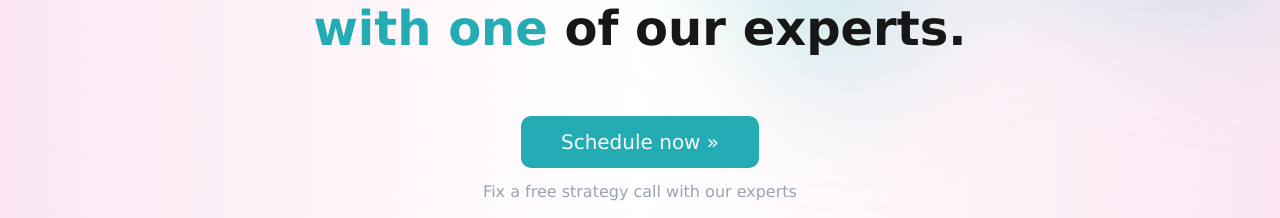
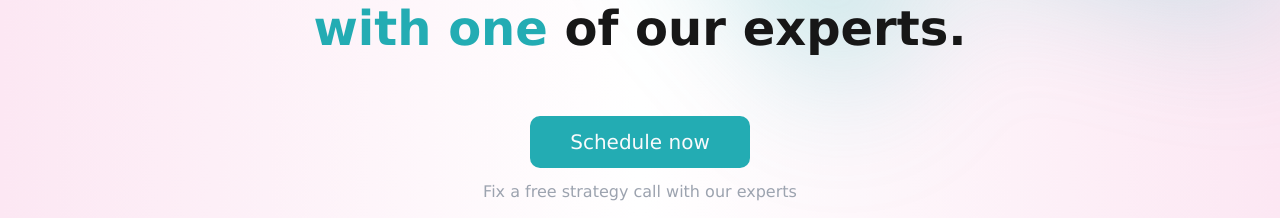
Before and after one commit to amazingfarooqq/sparkcis, a Next.js app: page / in a window 1280 px wide. Shown: the part 6049-6267 px from the top of the page. Built offline with nearby package versions, Linux system fonts and the light colour scheme.

Commit message:
Revert "Update testimonials.tsx"
This reverts commit e081ae71e4218d49243c0c38c07b4b9ba9398caa.

```diff
--- a/src/components/portfolio/testimonials.tsx
+++ b/src/components/portfolio/testimonials.tsx
@@ -1,9 +1,8 @@
 import { Button } from "@/components/ui/button"
-import Link from "next/link"
 
 const testimonials = [
   {
-    text: "Absolutely love this kit guys, you've done an incredible job and it's saved me countless hours in getting my V1 out Keep up the amazing work! ",
+    text: "Absolutely love this kit guys, you've done an incredible job and it's saved me countless hours in getting my V1 out Keep up the amazing work!",
     name: "Joe Perkins",
     role: "Founder",
     company: "Landscape Ventures",
@@ -60,7 +59,7 @@ export function Testimonials() {
           Over 1000+ happy customers
         </h3>
         <div className="relative z-20 mx-auto container grid sm:grid-cols-1 md:grid-cols-2 lg:grid-cols-2 xl:grid-cols-4 gap-8 xl:mt-[82px] mt-16 2xl:px-4 lg:px-10 px-4">
-          {testimonials.map((testimonial, index) => (
+          {testimonials .map((testimonial, index) => (
             <div key={index}>
               <div className="testimonialSectionCard 2xl:h-[482px] border-4 border-gray-500 dark:border-opacity-10 border-opacity-20 rounded-2xl 2xl:p-6 px-4 py-6 h-full">
                 <div className="flex flex-col h-full justify-between">
@@ -110,16 +109,14 @@ export function Testimonials() {
       <section aria-label="Get started for free"
         className="py-12 pb-40 bg-"
       >
-        <h3 className="text-4xl md:text-5xl font-bold mb-4 text-center">
-          Schedule a free <span className="text-primary">consultation <br /> with one </span>
+       <h3 className="text-4xl md:text-5xl font-bold mb-4 text-center">
+       Schedule a free <span className="text-primary">consultation <br /> with one </span>
           of our experts.
         </h3>
         <div className="flex flex-col items-center justify-center mt-16 md:w-auto w-full">
-
-
-          <Link href="/contact">
-            <Button className="text-xl px-10 py-3 h-auto " style={{ borderRadius: "10px" }}>Schedule now »</Button>
-          </Link>
+          <div className=" flex items-center justify-center gap-x-6">
+            <Button className="text-xl px-10 py-3 h-auto " style={{ borderRadius: "10px" }}>Schedule now</Button>
+          </div>
           <p className="lg:text-base text-xs leading-4 lg:mt-3 mt-2 text-gray-400">
             Fix a free strategy call with our experts
           </p>
```
